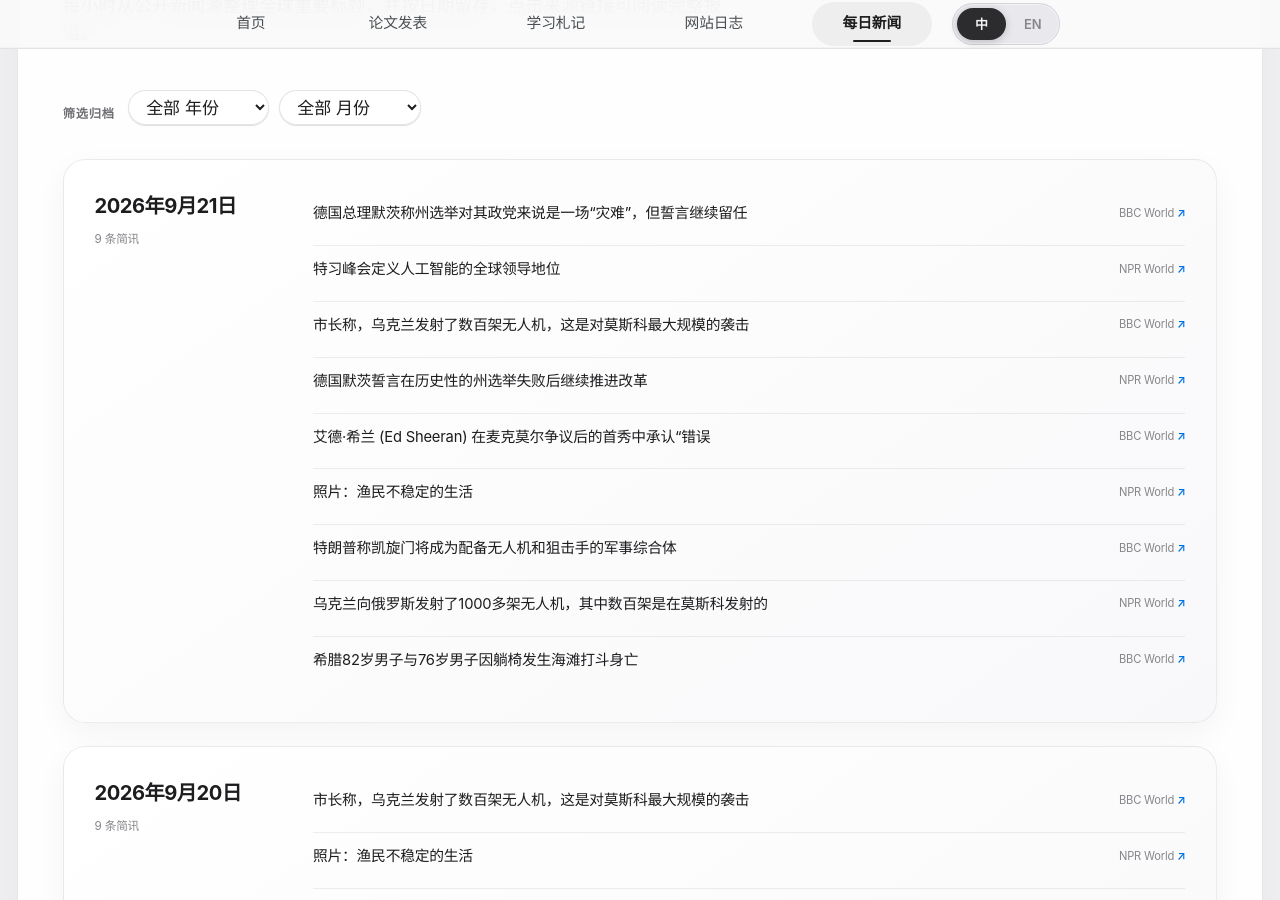
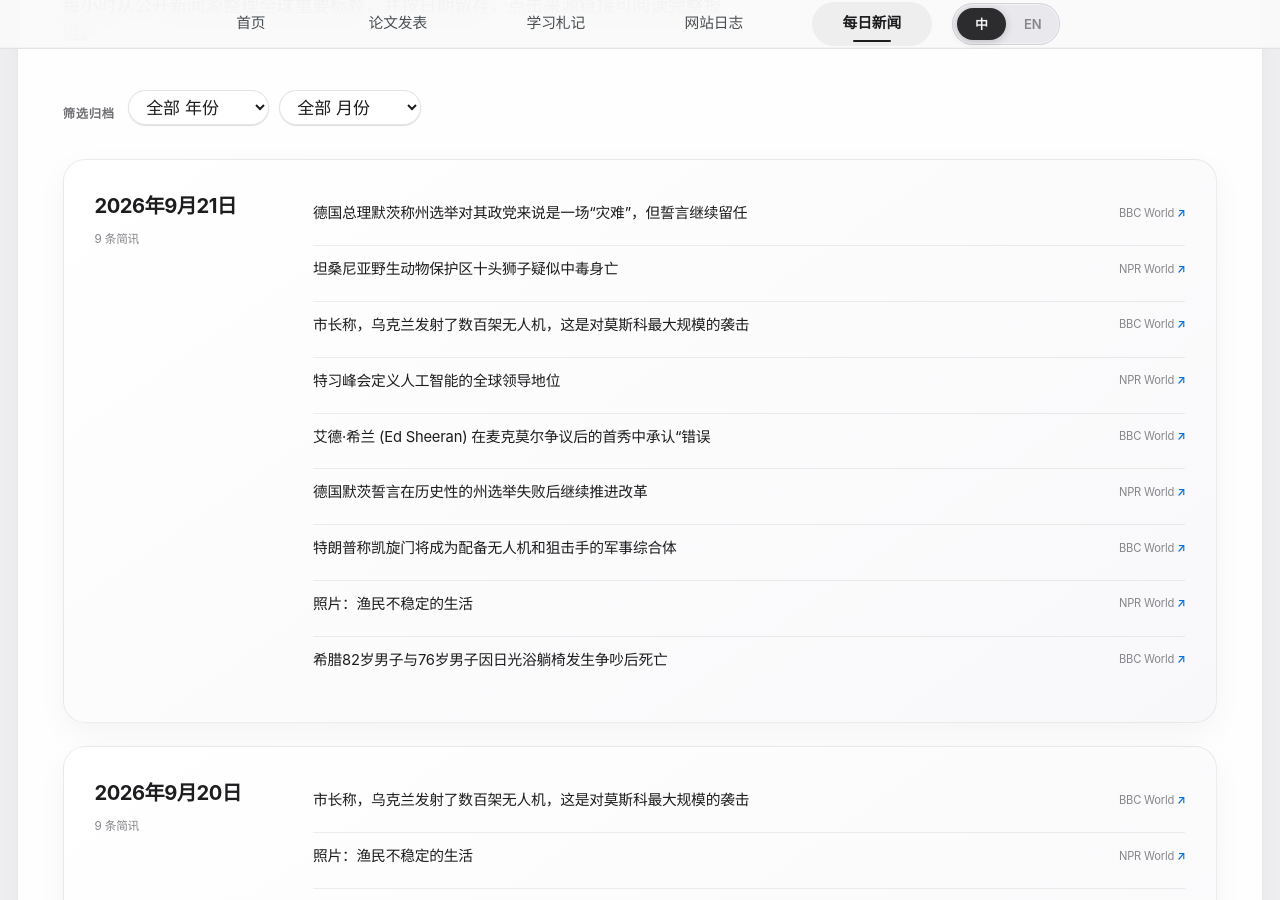
Before and after one commit to HaoxiangLuo/HaoxiangLuo.github.io, a Jekyll site: the page built from _pages/daily-news-zh.html, in a window 1280 px wide and 900 px high, scrolled down 241 px. Built offline with Jekyll 4.4.1, drawn with Linux system fonts in a browser that asks for light colours; a style sheet for code colours, icons or effects is not loaded.

Commit message:
Update daily news 2026-09-21

```diff
--- a/_data/daily_news.json
+++ b/_data/daily_news.json
@@ -1,5 +1,5 @@
 {
-  "updated_at": "2026-09-21T05:23:01+08:00",
+  "updated_at": "2026-09-21T06:22:56+08:00",
   "days": [
     {
       "date": "2026-09-21",
@@ -11,10 +11,10 @@
           "title_zh": "德国总理默茨称州选举对其政党来说是一场“灾难”，但誓言继续留任"
         },
         {
-          "title": "Defining global leadership in AI at Trump-Xi summit",
+          "title": "Poison suspected in deaths of ten lions in game reserve in Tanzania",
           "source": "NPR World",
-          "url": "https://www.npr.org/2026/09/20/nx-s1-5973116/defining-global-leadership-in-ai-at-trump-xi-summit",
-          "title_zh": "特习峰会定义人工智能的全球领导地位"
+          "url": "https://www.npr.org/2026/09/20/nx-s1-5975478/poison-suspected-in-deaths-of-ten-lions-in-game-reserve-in-tanzania",
+          "title_zh": "坦桑尼亚野生动物保护区十头狮子疑似中毒身亡"
         },
         {
           "title": "Largest attack on Moscow sees Ukraine fire hundreds of drones, mayor says",
@@ -23,10 +23,10 @@
           "title_zh": "市长称，乌克兰发射了数百架无人机，这是对莫斯科最大规模的袭击"
         },
         {
-          "title": "Germany's Merz vows to press ahead with reforms after historic state election defeat",
+          "title": "Defining global leadership in AI at Trump-Xi summit",
           "source": "NPR World",
-          "url": "https://www.npr.org/2026/09/20/g-s1-144211/germanys-merz-vows-to-press-ahead-with-reforms-after-historic-state-election-defeat",
-          "title_zh": "德国默茨誓言在历史性的州选举失败后继续推进改革"
+          "url": "https://www.npr.org/2026/09/20/nx-s1-5973116/defining-global-leadership-in-ai-at-trump-xi-summit",
+          "title_zh": "特习峰会定义人工智能的全球领导地位"
         },
         {
           "title": "Ed Sheeran admits 'mistakes' at first show since Macklemore controversy",
@@ -35,10 +35,10 @@
           "title_zh": "艾德·希兰 (Ed Sheeran) 在麦克莫尔争议后的首秀中承认“错误"
         },
         {
-          "title": "PHOTOS: The precarious life of fisherfolk",
+          "title": "Germany's Merz vows to press ahead with reforms after historic state election defeat",
           "source": "NPR World",
-          "url": "https://www.npr.org/2026/09/20/g-s1-143447/photos-fishermen-sea-india",
-          "title_zh": "照片：渔民不稳定的生活"
+          "url": "https://www.npr.org/2026/09/20/g-s1-144211/germanys-merz-vows-to-press-ahead-with-reforms-after-historic-state-election-defeat",
+          "title_zh": "德国默茨誓言在历史性的州选举失败后继续推进改革"
         },
         {
           "title": "Trump says triumphal arch will be military complex with drones and snipers",
@@ -47,16 +47,16 @@
           "title_zh": "特朗普称凯旋门将成为配备无人机和狙击手的军事综合体"
         },
         {
-          "title": "Ukraine fires over 1,000 drones at Russia, including hundreds launched at Moscow",
+          "title": "PHOTOS: The precarious life of fisherfolk",
           "source": "NPR World",
-          "url": "https://www.npr.org/2026/09/20/nx-s1-5975372/ukraine-fires-drones-at-russia-moscow",
-          "title_zh": "乌克兰向俄罗斯发射了1000多架无人机，其中数百架是在莫斯科发射的"
+          "url": "https://www.npr.org/2026/09/20/g-s1-143447/photos-fishermen-sea-india",
+          "title_zh": "照片：渔民不稳定的生活"
         },
         {
           "title": "Man, 82, dies after beach fight with 76-year-old over sunlounger in Greece",
           "source": "BBC World",
           "url": "https://www.bbc.co.uk/news/articles/cqm27pnyd294o?at_medium=RSS&at_campaign=rss",
-          "title_zh": "希腊82岁男子与76岁男子因躺椅发生海滩打斗身亡"
+          "title_zh": "希腊82岁男子与76岁男子因日光浴躺椅发生争吵后死亡"
         }
       ]
     },
```
